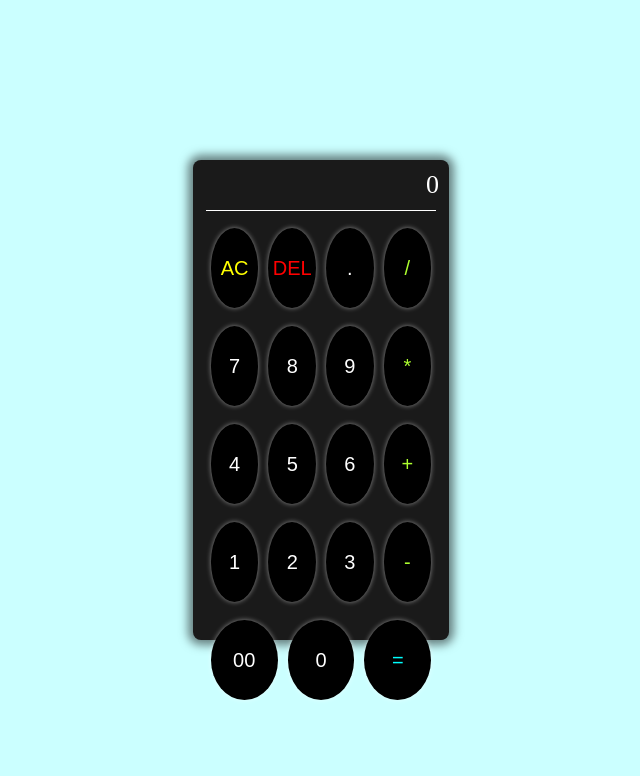
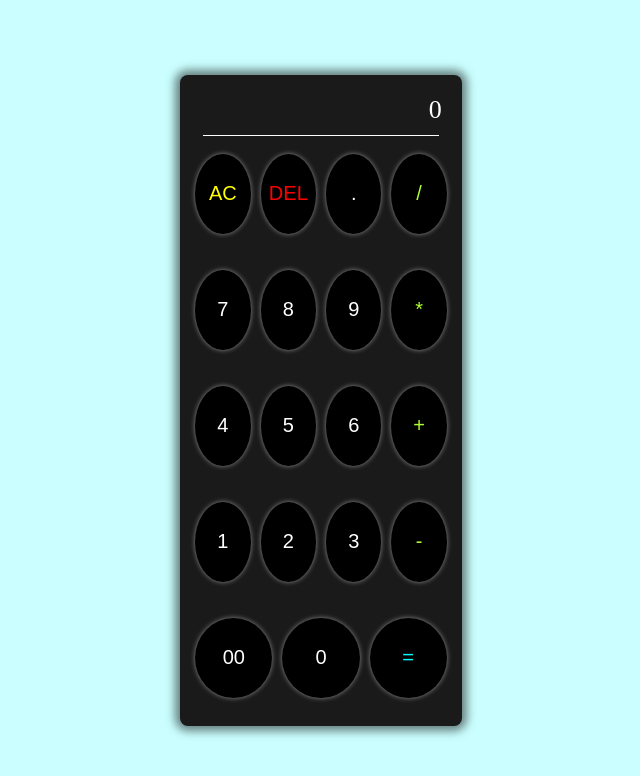
Before and after one commit to Josimar-Souza/Calculator, a plain HTML site: page index.html in a window 1280 px wide. Shown: the whole page, without its empty margins (319-959 px from the left). Drawn offline with Linux system fonts and the light colour scheme.

Commit message:
feat: Changes in css to make it more flexible

```diff
--- a/index.html
+++ b/index.html
@@ -11,7 +11,7 @@
   <div class="container">
     <div class="calculator-container">
       <p id="display" class="display">3251456521</p>
-      <div class="divider">
+      <div class="divider"></div>
       <div class="buttons-container">
         <button class="button ac" name="clear-all" value="AC">AC</button>
         <button class="button del" name="del" value="DEL">DEL</button>
@@ -42,7 +42,6 @@
         <button class="button equal" name="equal" value="=">=</button>
       </div>
   </div>
-  </div>
   <script type="module" src="./script.js"></script>
 </body>
 </html>
--- a/style.css
+++ b/style.css
@@ -20,8 +20,8 @@
   box-shadow: 0 0 10px 5px rgba(0, 0, 0, 0.5);
   display: flex;
   flex-direction: column;
-  height: 60vh;
-  width: 20%;
+  padding: 10px;
+  width: 22%;
 }
 
 .display {
```
Lines whose indentation alone changed are shown as unchanged.
